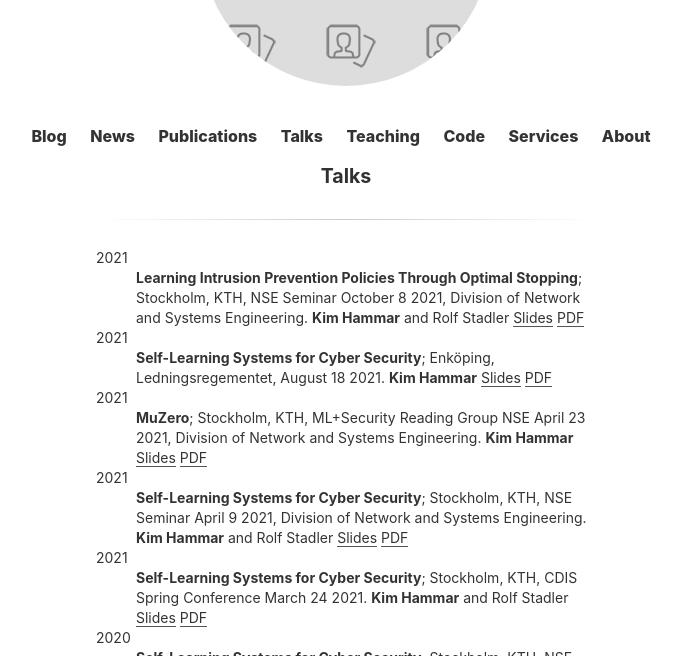
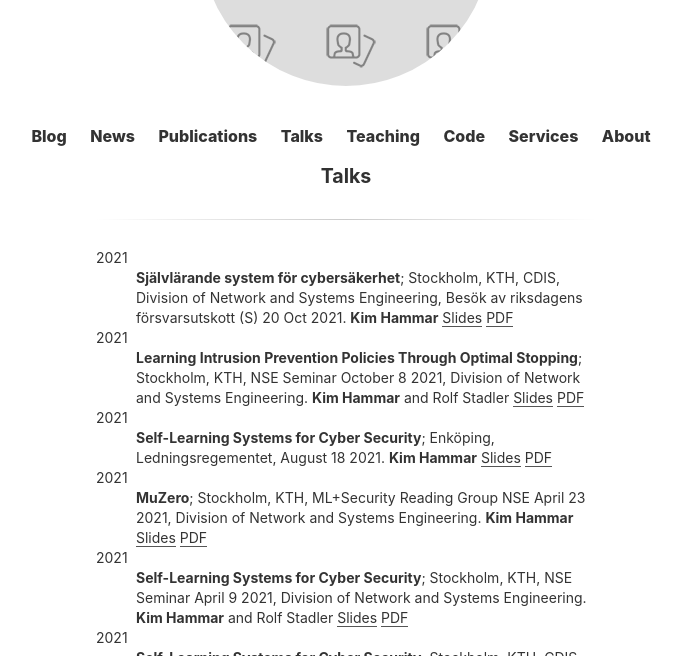
Before and after one commit to Limmen/Limmen.github.io, a Jekyll site: the page built from talks.md, in a window 1280 px wide and 900 px high, cut to the strip 244-900 px from the top of the window. Shown: the whole strip, without its empty margins (294-976 px from the left). Built offline with Jekyll 4.4.1, drawn with Linux system fonts in a browser that asks for light colours.

Commit message:
add slides

```diff
--- a/talks.md
+++ b/talks.md
@@ -2,6 +2,12 @@
 layout: page
 title: Talks
 ---
+
+2021
+:   **Självlärande system för cybersäkerhet**; Stockholm, KTH, CDIS, Division of Network and Systems Engineering, Besök av riksdagens försvarsutskott (S) 20 Oct 2021.
+    **Kim Hammar**
+	[Slides](https://www.slideshare.net/KimHammar/sjlvlrande-system-fr-cyberskerhet)
+	[PDF](/assets/slides/riksdagens_forsvarsutskott_S_CDIS_Hammar_20_oct_2021.pdf)
 
 2021
 :   **Learning Intrusion Prevention Policies Through Optimal Stopping**; Stockholm, KTH, NSE Seminar October 8 2021, Division of Network and Systems Engineering.
```
Also changed, not shown: 1 other file.
